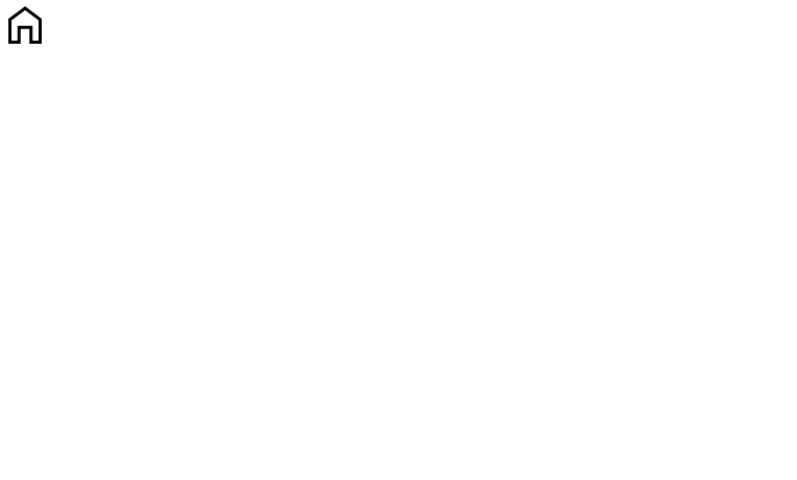
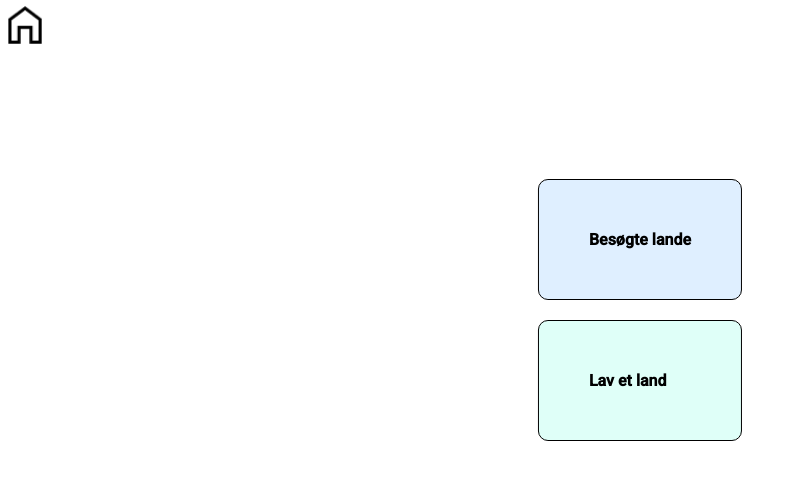
Before and after one commit to antonvdi/antonvdi.github.io, a React (Create React App) app: page /#/playground in a window 1280 px wide. Before the commit this address had no page. Shown: the top 480 px of the page, without its empty margins (0-797 px from the left). Built offline with nearby package versions, Linux system fonts and the light colour scheme.

Commit message:
set up playground

```diff
--- a/package.json
+++ b/package.json
@@ -7,6 +7,7 @@
     "@testing-library/jest-dom": "^5.16.4",
     "@testing-library/react": "^13.3.0",
     "@testing-library/user-event": "^13.5.0",
+    "axios": "^0.27.2",
     "react": "^18.2.0",
     "react-dom": "^18.2.0",
     "react-grid-system": "^8.1.5",
--- /dev/null
+++ b/src/components/CountryMaker.js
@@ -0,0 +1,27 @@
+import styles from "./CountryMaker.module.css";
+import { useState } from "react";
+
+const axios = require('axios').default;
+
+function getAllCountries() {
+    axios.get('https://restcountries.herokuapp.com/api/v1')
+        .then(resp => {
+            console.log(resp.data);
+        })
+        .catch(err => {
+            // Handle Error Here
+            console.error(err);
+        });
+}
+
+function getRandomCountry() {
+    getAllCountries()
+};
+
+export default function CountryMaker() {
+    const [countryPrompt, setCountryPrompt] = useState(getRandomCountry());
+
+    return (<div className={styles.StartDiv}>
+        <p>Lav et fiktivt land. Dit første land er:</p>
+    </div>)
+}
--- /dev/null
+++ b/src/components/CountryMaker.module.css
@@ -0,0 +1,5 @@
+.StartDiv {
+    margin-left: 20%;
+    margin-right: 20%;
+    margin-top: 25px;
+}
--- a/src/components/Intro.js
+++ b/src/components/Intro.js
@@ -7,7 +7,7 @@ function Intro(props) {
             <h1 className={styles.Header}>Anton Valdemar Dahlin Irvold</h1>
             <a className={styles.LinkedIn} href="https://www.linkedin.com/in/anton-irvold-660371183/">LinkedIn </a>
             <Link to="/emner" className={styles.Emner}>Emner</Link>
-            <Link to="/lande" className={styles.Emner}>Besøgte lande</Link>
+            <Link to="/playground" className={styles.Emner}>Playground</Link>
         </div>
     );
 };
--- a/src/components/Map.js
+++ b/src/components/Map.js
@@ -2,18 +2,15 @@ import { ComposableMap, Geographies, Geography } from "react-simple-maps";
 
 const geoUrl = "/map.json";
 
-export default function Map({setCountries}) {
-    let visitedCountries = ["BEL", "CHE", "DEU", "DNK", "DOM", "EGY", "ESP",
-        "FRA", "GBR", "GRC", "HTI", "ITA", "JAM", "MEX", "NLD", "NOR", "SWE", "THA",
-        "TUR", "USA"];
-    setCountries(visitedCountries.length);
+export default function Map({highlightedCountries}) {
+
     return (
     <div>
         <ComposableMap width={1600}>
           <Geographies geography={geoUrl}>
             {({ geographies }) =>
                 geographies.map((geo) => {
-                    if(visitedCountries.includes(geo.id)) {
+                    if(highlightedCountries.includes(geo.id)) {
                         return (<Geography
                             key={geo.rsmKey}
                             geography={geo}
@@ -39,7 +36,7 @@ export default function Map({setCountries}) {
           <Geographies geography={geoUrl}>
           {({ geographies }) =>
                 geographies.map((geo) => {
-                    if(!visitedCountries.includes(geo.id)) {
+                    if(!highlightedCountries.includes(geo.id)) {
                         return (<Geography
                             key={geo.rsmKey}
                             geography={geo}
--- /dev/null
+++ b/src/components/PlaygroundPage.js
@@ -0,0 +1,19 @@
+import {Link} from "react-router-dom";
+import styles from "./PlaygroundPage.module.css";
+
+export default function PlaygroundPage() {
+    return (
+        <div className={styles.CenterBox}>
+            <Link to="/lande">
+                <div className={styles.PaperCard}>
+                    Besøgte lande
+                </div>
+            </Link>
+            <Link to="/landeleg">
+                <div className={styles.PaperCard2}>
+                    Lav et land
+                </div>
+            </Link>
+        </div>
+    )
+}
--- /dev/null
+++ b/src/components/PlaygroundPage.module.css
@@ -0,0 +1,30 @@
+.PaperCard {
+    padding: 50px 50px;
+    border-width: 1px;
+    border-radius: 10px;
+    border-style: solid;
+    background-color: rgb(223, 239, 255);
+    color: black;
+}
+.PaperCard:hover {
+    background-color: rgb(193, 213, 236);
+}
+
+.PaperCard2 {
+    padding: 50px 50px;
+    border-width: 1px;
+    border-radius: 10px;
+    border-style: solid;
+    background-color: rgb(223, 255, 248);
+    color: black;
+}
+.PaperCard2:hover {
+    background-color: rgb(193, 236, 211);
+}
+
+.CenterBox {
+    position: absolute;
+    top: 40%;
+    left: 50%;
+    transform: translate(-50%, -50%)
+}
--- a/src/components/VisitedCountries.js
+++ b/src/components/VisitedCountries.js
@@ -1,16 +1,17 @@
-import { useState } from "react";
 import Map from "./Map";
 import styles from "./VisitedCountries.module.css";
 
 export default function VisitedCountries() {
-    const [countries, setCountries] = useState(0);
+    let visitedCountries = ["BEL", "CHE", "DEU", "DNK", "DOM", "EGY", "ESP",
+    "FRA", "GBR", "GRC", "HTI", "ITA", "JAM", "MEX", "NLD", "NOR", "SWE", "THA",
+    "TUR", "USA"];
 
     return (
         <div className={styles.map}>
             <div>
-                <h1 className={styles.Header}>Jeg har besøgt {countries} lande</h1>
+                <h1 className={styles.Header}>Alle lande jeg har besøgt:</h1>
             </div>
-            <Map setCountries={setCountries}></Map>
+            <Map highlightedCountries={visitedCountries}></Map>
         </div>
     );
 };
--- a/src/components/VisitedCountries.module.css
+++ b/src/components/VisitedCountries.module.css
@@ -6,7 +6,7 @@
 }
 
 .Header {
-    font-size: 30px;
+    font-size: 20px;
     font-family: 'Roboto';
     font-weight: 500;
     margin: 0;
--- a/src/index.js
+++ b/src/index.js
@@ -12,6 +12,8 @@ import Island from './components/Island';
 import Emner from './components/Emner';
 import HomeButton from './components/HomeButton';
 import VisitedCountries from './components/VisitedCountries';
+import PlaygroundPage from './components/PlaygroundPage';
+import CountryMaker from './components/CountryMaker';
 
 const root = ReactDOM.createRoot(document.getElementById('root'));
 root.render(
@@ -23,6 +25,8 @@ root.render(
         <Route path="/island" element={<Island />}/>
         <Route path="/emner" element={<Emner />}/>
         <Route path="/lande" element={<VisitedCountries />} />
+        <Route path="/playground" element={<PlaygroundPage />}/>
+        <Route path="/landeleg" element={<CountryMaker />}/>
       </Routes>
     </HashRouter>
   </div>
```
Also changed, not shown: 1 other file (tests, documents, lock files or other folders).
